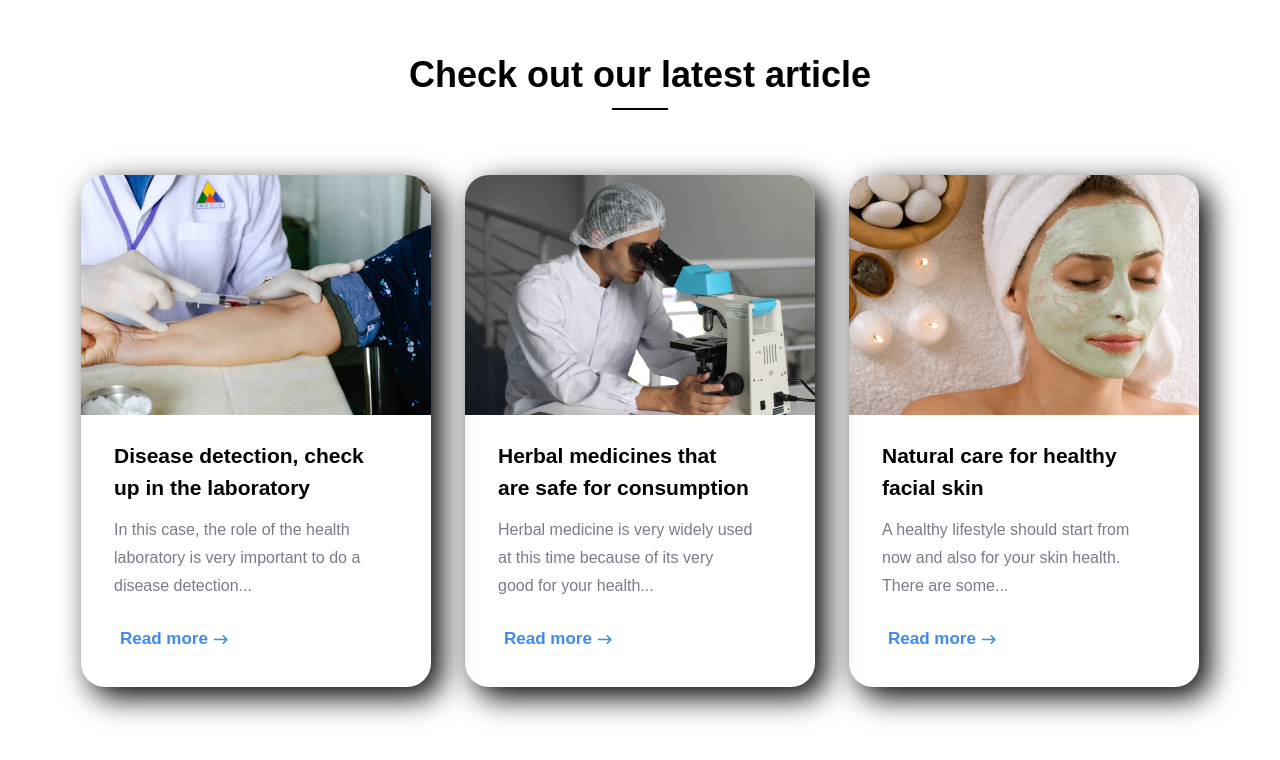
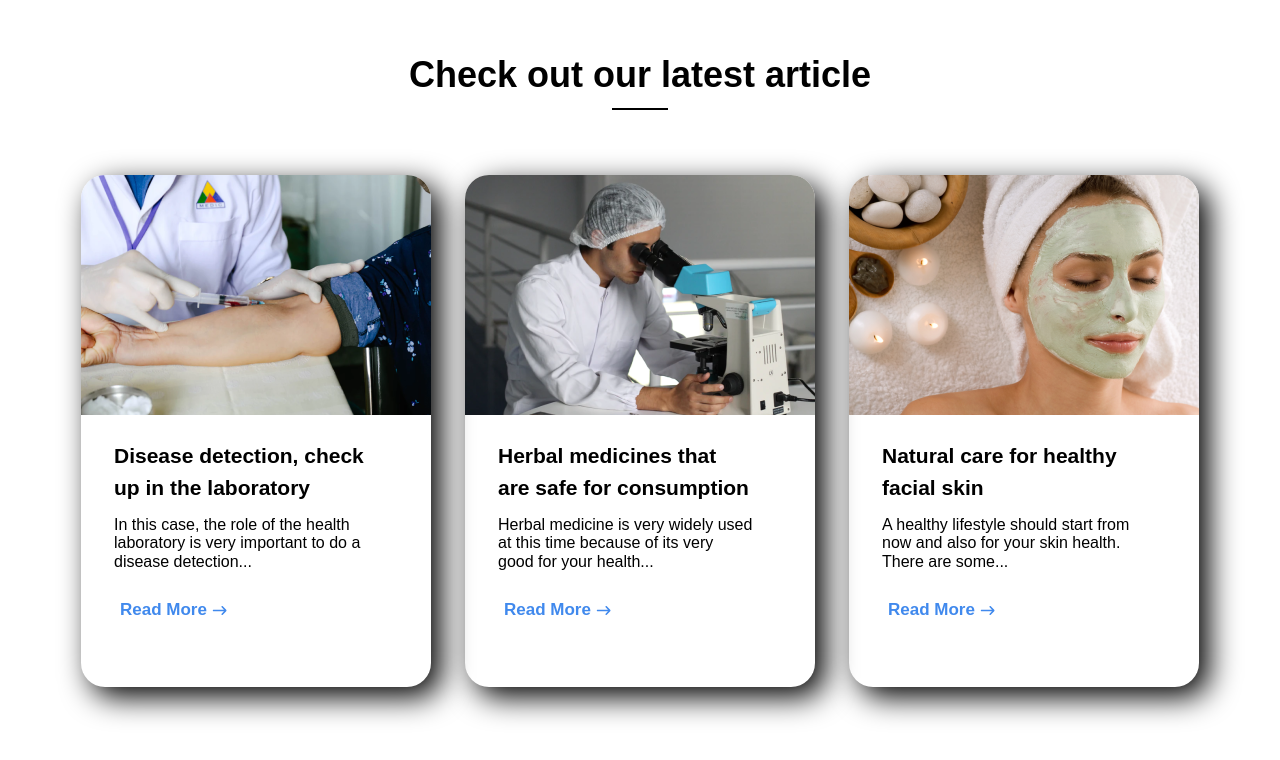
Before and after one commit to DanielCikora/Trafalgar-ReactJS-App, a React (Vite) app: page / in a window 1280 px wide. Shown: the part 4458-5218 px from the top of the page. Built offline with nearby package versions, Linux system fonts and the light colour scheme; a web font is replaced by a local one.

Commit message:
ArticleCards ~ Component added, cards created, onclick event added to cards.

```diff
--- a/src/App.css
+++ b/src/App.css
@@ -1610,10 +1610,21 @@ body {
   font-weight: 600;
   font-size: 17px;
   color: #4089ED;
+  transition: all 0.3s ease-in-out;
+  border-radius: 24px;
+  cursor: pointer;
+}
+.article-details__btn:hover {
+  background-color: #5b9bf3;
+  color: #fff;
 }
 
 .article-card__image {
   height: auto;
   width: 100%;
   border-radius: 24px 24px 0 0;
+}
+
+.article-card--read-more .article-details__p {
+  color: red;
 }/*# sourceMappingURL=App.css.map */
--- a/src/components/Article.tsx
+++ b/src/components/Article.tsx
@@ -1,49 +1,30 @@
+import ArticleCards from './ArticleCardsComponent/ArticleCards';
 import vaccinationImage from './../assets/images/vaccination__image.png';
 import microscopeResearchImage from './../assets/images/microscope-research__image.png';
 import skinCareImage from './../assets/images/skincare__image.png';
-import ArrowIconSmall from './micro-components/ArrowIconSmall';
-import { useState } from 'react';
 export default function Article() {
-    const [isReadMore, setReadMore] = useState(false);
-    const handleReadMore = () => {
-        setReadMore(!isReadMore)
-    }
-    return (
-        <article className="article">
-            <div className="wrapper article__wrapper">
-                <h2 className="title article__h2">Check out our latest article</h2>
-                <div className="article-cards">
-                    <div className={isReadMore ? 'article-card article-card--read-more' : 'article-card'}>
-                        <img className='article-card__image' src={vaccinationImage} alt='vaccination-image' />
-                        <div className="article-card__details">
-                            <h3 className='article-details__h3'>Disease detection, check
-                                up in the laboratory</h3>
-                            <p className='paragraph article-details__p'>In this case, the role of the health laboratory is very important to do
-                                a disease detection...</p>
-                            <button className='article-details__btn' onClick={handleReadMore}>Read more <ArrowIconSmall /></button>
-                        </div>
-                    </div>
-                    <div className={isReadMore ? 'article-card article-card--read-more' : 'article-card'}>
-                        <img className='article-card__image' src={microscopeResearchImage} alt='microscope-research-image' />
-                        <div className="article-card__details">
-                            <h3 className='article-details__h3'>Herbal medicines that are
-                                safe for consumption</h3>
-                            <p className='paragraph article-details__p'>Herbal medicine is very widely used at this time because of its very good for your health...</p>
-                            <button className='article-details__btn' onClick={handleReadMore}>Read more <ArrowIconSmall /></button>
-                        </div>
-                    </div>
-                    <div className={isReadMore ? 'article-card article-card--read-more' : 'article-card'}>
-                        <img className='article-card__image' src={skinCareImage} alt='skincare-image' />
-                        <div className="article-card__details">
-                            <h3 className='article-details__h3'>Natural care for healthy
-                                facial skin</h3>
-                            <p className='paragraph article-details__p'>A healthy lifestyle should start from now and also for your skin health.
-                                There are some...</p>
-                            <button className='article-details__btn' onClick={handleReadMore}>Read more <ArrowIconSmall /></button>
-                        </div>
-                    </div>
-                </div>
-            </div>
-        </article>
-    )
-};
+  return (
+    <article className='article'>
+      <div className='wrapper article__wrapper'>
+        <h2 className='title article__h2'>Check out our latest article</h2>
+        <div className='article-cards'>
+          <ArticleCards
+            title='Disease detection, check up in the laboratory'
+            text='In this case, the role of the health laboratory is very important to do a disease detection...'
+            imageSrc={vaccinationImage}
+          />
+          <ArticleCards
+            title='Herbal medicines that are safe for consumption'
+            text='Herbal medicine is very widely used at this time because of its very good for your health...'
+            imageSrc={microscopeResearchImage}
+          />
+          <ArticleCards
+            title='Natural care for healthy facial skin'
+            text='A healthy lifestyle should start from now and also for your skin health. There are some...'
+            imageSrc={skinCareImage}
+          />
+        </div>
+      </div>
+    </article>
+  );
+}
--- /dev/null
+++ b/src/components/ArticleCardsComponent/ArticleCards.tsx
@@ -0,0 +1,33 @@
+import ArrowIconSmall from '../micro-components/ArrowIconSmall';
+import { useState } from 'react';
+
+interface ArticleCardProps {
+  title: string;
+  text: string;
+  imageSrc: string;
+}
+const ArticleCards: React.FC<ArticleCardProps> = ({
+  title,
+  text,
+  imageSrc,
+}) => {
+  const [isReadMore, setReadMore] = useState(false);
+  const handleReadMore = () => {
+    setReadMore(!isReadMore);
+  };
+  return (
+    <div
+      className={`article-card ${isReadMore ? 'article-card--read-more' : ''}`}
+    >
+      <img src={imageSrc} className='article-card__image' />
+      <div className='article-card__details'>
+        <h2 className='title article-details__h3'>{title}</h2>
+        <p className='article-details__p'>{text}</p>
+        <button className='article-details__btn' onClick={handleReadMore}>
+          Read More <ArrowIconSmall />
+        </button>
+      </div>
+    </div>
+  );
+};
+export default ArticleCards;
--- a/src/partials/_article.scss
+++ b/src/partials/_article.scss
@@ -1,12 +1,10 @@
 .article {
   padding: 80px 0;
 }
-
 .article__h2 {
   text-align: center;
   position: relative;
   margin-bottom: 80px;
-
   &::before {
     content: '';
     position: absolute;
@@ -18,16 +16,12 @@
     background-color: $black;
   }
 }
-
 .article-cards {
   display: flex;
   column-gap: 34px;
   justify-content: center;
   flex-wrap: wrap;
 }
-
-
-
 // Cards
 .article-card {
   max-width: 350px;
@@ -35,22 +29,18 @@
   box-shadow: 10px 10px 30px $black;
   border-radius: 24px;
 }
-
 // Cards Details
 .article-card__details {
   padding: 20px 62px 0 33px;
 }
-
 .article-details__h3 {
   line-height: 32px;
   font-size: 21px;
   margin-bottom: 12px;
 }
-
 .article-details__p {
   margin-bottom: 28px;
 }
-
 .article-details__btn {
   width: 100%;
   text-align: left;
@@ -58,11 +48,23 @@
   font-weight: 600;
   font-size: 17px;
   color: $third-blue;
+  @include transition-time;
+  border-radius: 24px;
+  cursor: pointer;
+  &:hover {
+    background-color: $second-blue;
+    color: $white;
   }
-
+}
 // Card Images
 .article-card__image {
   height: auto;
   width: 100%;
   border-radius: 24px 24px 0 0;
 }
+// Card Open
+.article-card--read-more {
+  .article-details__p {
+    color: red;
+  }
+}
```
Also changed, not shown: src/components/pages/Apps.tsx (+26 -26 lines), 2 other files (tests, documents, lock files or other folders). Lines whose indentation alone changed are shown as unchanged.
